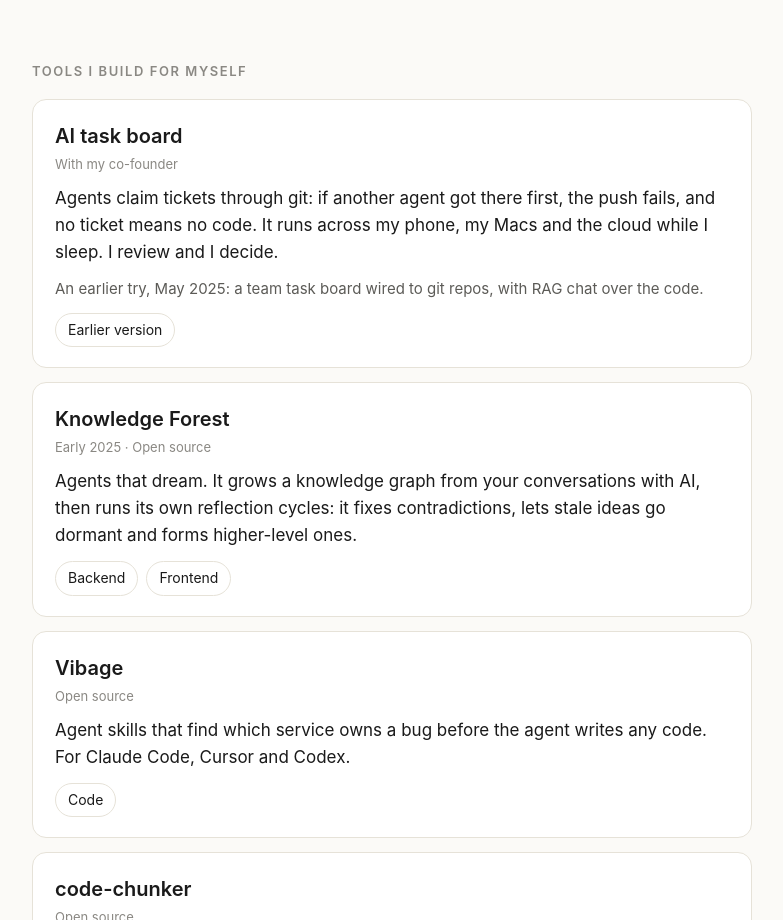
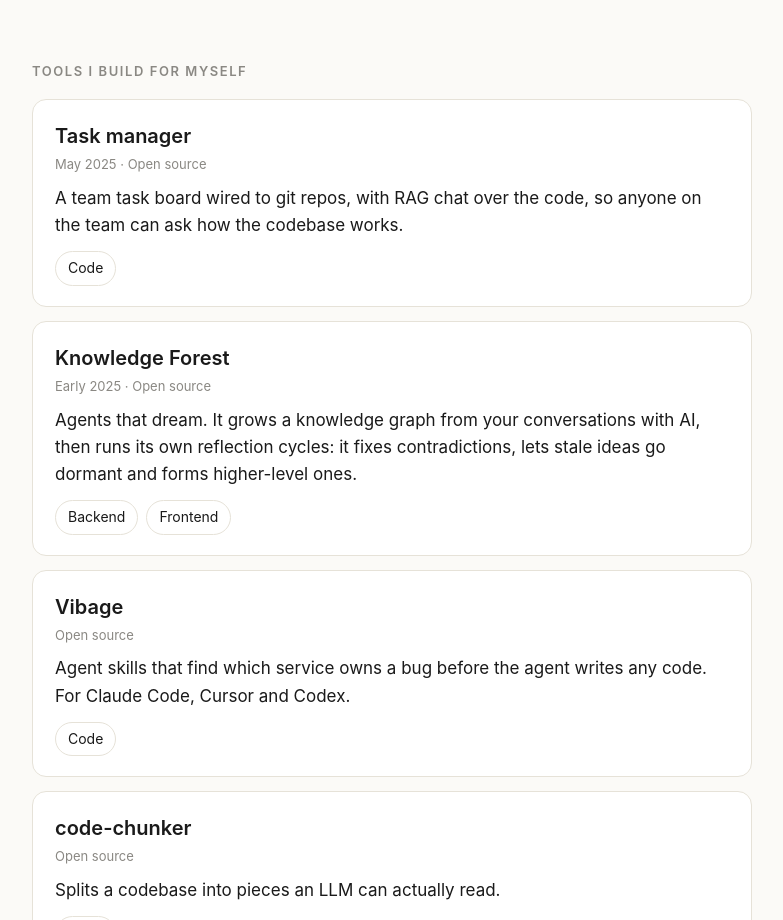
Before and after one commit to eric2612115/eric2612115.github.io, a plain HTML site: page index.html in a window 1280 px wide. Shown: the part 2771-3691 px from the top of the page, without its empty margins (248-1031 px from the left). Drawn offline with Linux system fonts and the light colour scheme.

Commit message:
fix: the AI task board is Abner's; list my own task manager instead
Co-Authored-By: Claude Opus 5.5 <noreply@anthropic.com>

```diff
--- a/index.html
+++ b/index.html
@@ -228,12 +228,11 @@
     <h2>Tools I build for myself</h2>
 
     <div class="card">
-      <h3>AI task board</h3>
-      <span class="tag">With my co-founder</span>
-      <p>Agents claim tickets through git: if another agent got there first, the push fails, and no ticket means no code. It runs across my phone, my Macs and the cloud while I sleep. I review and I decide.</p>
-      <p class="proof">An earlier try, May 2025: a team task board wired to git repos, with RAG chat over the code.</p>
+      <h3>Task manager</h3>
+      <span class="tag">May 2025 · Open source</span>
+      <p>A team task board wired to git repos, with RAG chat over the code, so anyone on the team can ask how the codebase works.</p>
       <ul class="links">
-        <li><a href="https://github.com/eric2612115/ai-task-manager">Earlier version</a></li>
+        <li><a href="https://github.com/eric2612115/ai-task-manager">Code</a></li>
       </ul>
     </div>
 
```
